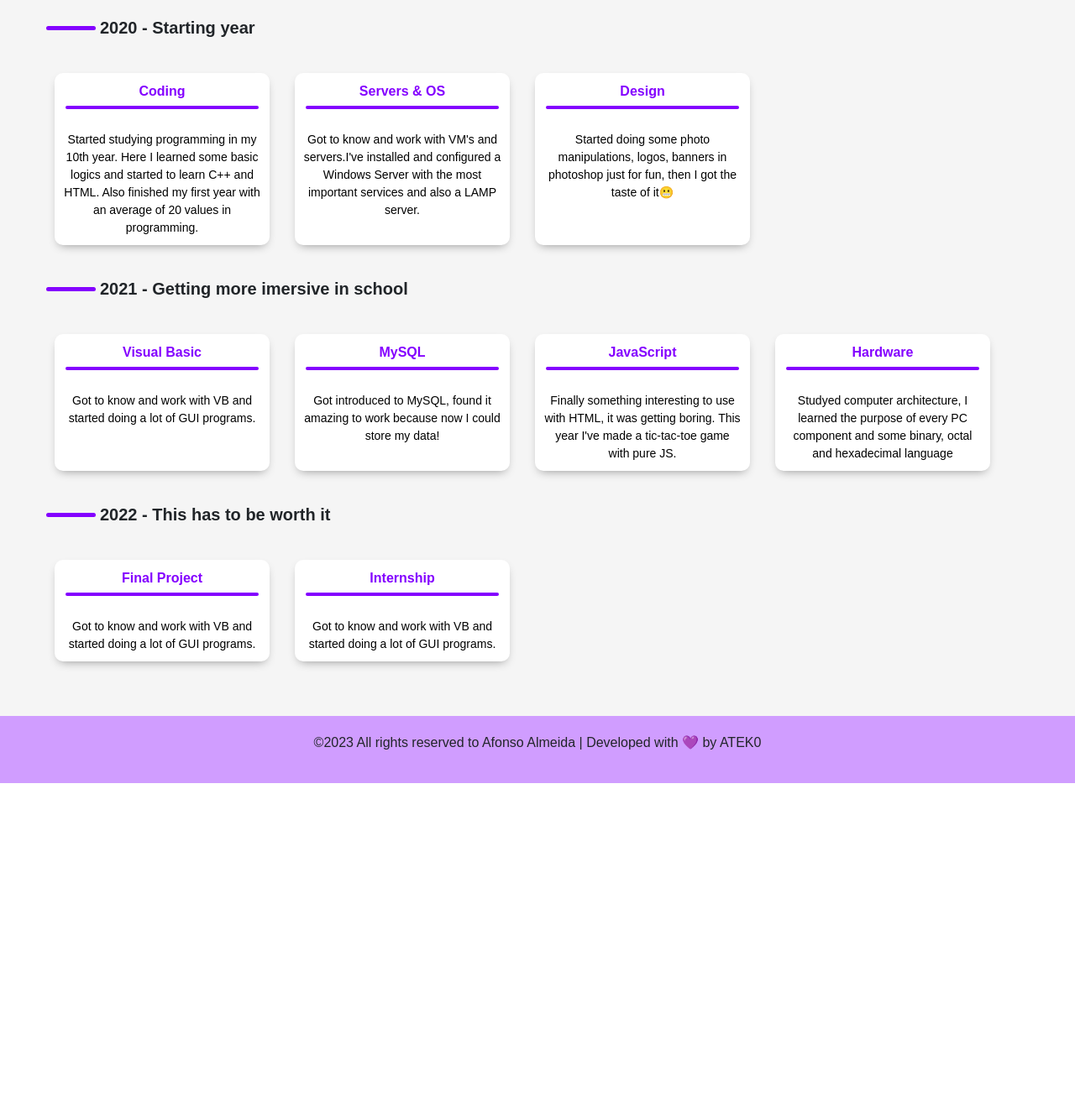
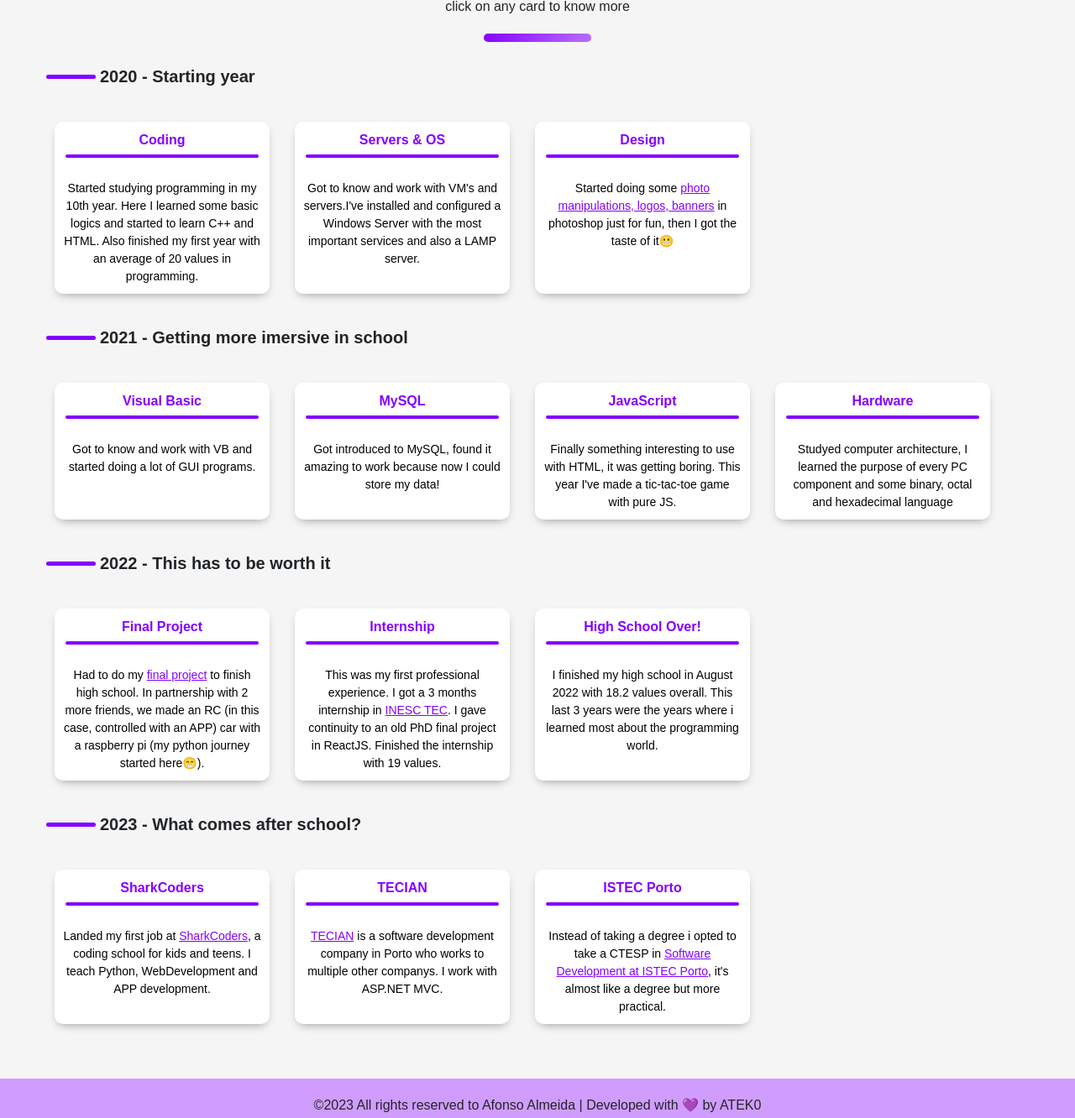
Before and after one commit to ATEK0/portfolioV2, a plain HTML site: page index.html in a window 1280 px wide. Shown: the part 1382-2714 px from the top of the page at 84% size. Before the commit the page ends 2315 px from the top, so only its background shows below. Drawn offline with nearby package versions, Linux system fonts and the light colour scheme.

Commit message:
experience finished infos

```diff
--- a/index.html
+++ b/index.html
@@ -72,9 +72,9 @@
       </div>
       <div class="menu">
         <ul>
-          <li><a href="#">HOME</a></li>
-          <li><a href="#">ABOUT</a></li>
-          <li><a href="#">CAREER</a></li>
+          <li><a href="#presentation-wrapper">HOME</a></li>
+          <li><a href="#second-wrapper">ABOUT</a></li>
+          <li><a href="#third-wrapper">CAREER</a></li>
           <li><a href="#">PROJECTS</a></li>
           <li><a href="#">CONTACT</a></li>
         </ul>
@@ -84,7 +84,7 @@
 
     <div id="body2" class="body2">
       <!-- PRESENTATION -->
-      <div class="presentation-wrapper">
+      <div class="presentation-wrapper" id="presentation-wrapper">
         <div class="presentation-content" style="padding: 20px;">
           <h1 class="name">
             HEY, I'M <br>
@@ -101,11 +101,11 @@
 
           <p style="font-weight: 300;font-size: 1.3rem;width:50%;padding-top: 30px;">I'm a 19 year old software developer and designer from Portugal. I'm actually studying software development at ISTEC Porto. My goals are to achieve sucess in every project that i embrace!</p>
           <div class="socials-pres">
-            <i class="fa fa-instagram" aria-hidden="true"></i> <!--Falta colocar refs para os sites-->
-            <i class="fa fa-github" aria-hidden="true"></i>
-            <i class="fa fa-stack-overflow" aria-hidden="true"></i>
-            <i class="fa fa-linkedin-square" aria-hidden="true"></i>
-            <i class="fa fa-envelope" aria-hidden="true"></i>
+            <a href="https://www.instagram.com/oafonsoalmeida" target="_blank"><i class="fa fa-instagram" aria-hidden="true"></i></a> <!--Falta colocar refs para os sites-->
+            <a href="https://github.com/ATEK0" target="_blank"><i class="fa fa-github" aria-hidden="true"></i></a>
+            <a href="https://stackoverflow.com/users/16716210/atek0" target="_blank"><i class="fa fa-stack-overflow" aria-hidden="true"></i></a>
+            <a href="https://www.linkedin.com/in/afonso-almeida-b32733232/" target="_blank"><i class="fa fa-linkedin-square" aria-hidden="true"></i></a>
+            <a href="mailto:afonsoalmeida2828@gmail.com" target="_blank"><i class="fa fa-envelope" aria-hidden="true"></i></a>
           </div>
         </div>
       </div>
@@ -113,7 +113,7 @@
       <!-- FIM PRESENTATION -->
 
       <!-- second card -->
-    <div class="second-wrapper">
+    <div id="second-wrapper" class="second-wrapper">
       <h2 class="title">KNOW ME BETTER</h2>
       <hr class="undelined">
 
@@ -154,8 +154,9 @@
     </div>
       <!-- end second card -->
 
-    <div class="third-wrapper">
+    <div id="third-wrapper" class="third-wrapper">
       <h2 class="title">EXPERIENCE</h2>
+      click on any card to know more
       <hr class="undelined">
       <div class="year-ind">
         <hr class="exp-hr"><p class="exp-title">2020 - Starting year</p>
@@ -177,7 +178,7 @@
       <div class="exp-card">
         <div class="exp-card-title">Design</div>
         <hr>
-        <div class="exp-card-content">Started doing some photo manipulations, logos, banners in photoshop just for fun, then I got the taste of it😬
+        <div class="exp-card-content">Started doing some <a href="colocar as fotos and stuff numa pasta do google drive">photo manipulations, logos, banners</a> in photoshop just for fun, then I got the taste of it😬
         </div>
       </div>
 
@@ -221,13 +222,43 @@
         <div class="exp-card">
           <div class="exp-card-title">Final Project</div>
           <hr>
-          <div class="exp-card-content">Got to know and work with VB and started doing a lot of GUI programs.
+          <div class="exp-card-content">Had to do my <a href="https://skye-pap.web.app/">final project</a> to finish high school. In partnership with 2 more friends, we made an RC (in this case, controlled with an APP) car with a raspberry pi (my python journey started here😁).
           </div>
         </div>
         <div class="exp-card">
           <div class="exp-card-title">Internship</div>
           <hr>
-          <div class="exp-card-content">Got to know and work with VB and started doing a lot of GUI programs.
+          <div class="exp-card-content">This was my first professional experience. I got a 3 months internship in <a href="https://www.inesctec.pt/pt">INESC TEC</a>. I gave continuity to an old PhD final project in ReactJS. Finished the internship with 19 values.
+          </div>
+        </div>
+        <div class="exp-card">
+          <div class="exp-card-title">High School Over!</div>
+          <hr>
+          <div class="exp-card-content">I finished my high school in August 2022 with 18.2 values overall. This last 3 years were the years where i learned most about the programming world.
+          </div>
+        </div>
+      </div>
+
+      <div class="year-ind">
+        <hr class="exp-hr"><p class="exp-title">2023 - What comes after school?</p>
+      </div>
+      <div class="card-wrapper">
+        <div class="exp-card">
+          <div class="exp-card-title">SharkCoders</div>
+          <hr>
+          <div class="exp-card-content">Landed my first job at <a href="https://www.sharkcoders.pt/">SharkCoders</a>, a coding school for kids and teens. I teach Python, WebDevelopment and APP development.
+          </div>
+        </div>
+        <div class="exp-card">
+          <div class="exp-card-title">TECIAN</div>
+          <hr>
+          <div class="exp-card-content"><a href="https://tecian.pt/">TECIAN</a> is a software development company in Porto who works to multiple other companys. I work with ASP.NET MVC.
+          </div>
+        </div>
+        <div class="exp-card">
+          <div class="exp-card-title">ISTEC Porto</div>
+          <hr>
+          <div class="exp-card-content">Instead of taking a degree i opted to take a CTESP in <a href="https://istec-porto.pt/ctesp-desenvolvimento-de-software/">Software Development at ISTEC Porto</a>, it's almost like a degree but more practical.
           </div>
         </div>
       </div>
--- a/scripts/main.js
+++ b/scripts/main.js
@@ -104,3 +104,6 @@ const onMouseMove = (e) =>{
 }
 
 document.addEventListener('mousemove', onMouseMove);
+
+
+//onhover one only
--- a/styles/style.css
+++ b/styles/style.css
@@ -295,7 +295,6 @@ nav ul li a:hover {
   text-align: center;
   margin: 10px;
   letter-spacing: 1px;
-  background-color: #8400ff;
   border: none;
   width: 45%;
   height: 3rem;
@@ -304,6 +303,7 @@ nav ul li a:hover {
   font-weight: bold;
   font-size: 1.2rem;
   color: white;
+  background: linear-gradient(110deg, #8400ff 0%, #9a2eff 91%);
   border-radius: 8px;
   transition: 0.5s all;
 }
@@ -338,6 +338,10 @@ nav ul li a:hover {
   border-radius: 5px;
   color: black;
   font-size: 3vw;
+}
+
+.socials-pres a {
+  text-decoration: none;
 }
 
 .socials-pres i:hover {
@@ -426,10 +430,28 @@ span.cursor {
   font-weight: bold!important;
 }
 
-hr {
-    width: 10%;
-    border-top: 5px solid #8400ff;
-    border-radius: 5px;
+.undelined {
+  width: 10%;
+  position: relative;
+    border: 4px solid transparent;
+    border-radius: 16px;
+    background: linear-gradient(126deg, #8400ff 0%, #b567ff 91%);
+    background-clip: padding-box;
+    padding: 5px;
+
+  /* border: 5px solid;
+  border-radius: 15px;
+  border-image: linear-gradient(126deg, #8400ff, #9e36ff) 1; */
+}
+
+.undelined::after {
+  position: absolute;
+  top: -4px; bottom: -4px;
+  left: -4px; right: -4px;
+  background: linear-gradient(red, blue);
+  content: '';
+  z-index: -1;
+  border-radius: 16px;
 }
 
 .skills-wrapper {
@@ -438,7 +460,13 @@ hr {
   align-items: right;
   justify-content: right;
   height: auto;
+
+  /* pointer-events: none; */
 }
+
+/* .skills-wrapper:hover {
+  background: yellow;
+} */
 
 .skill {
   padding: 10px;
@@ -448,6 +476,17 @@ hr {
   border-radius: 5px;
   color: white;
   font-weight: bold;
+  transition: 1s all;
+
+  /* pointer-events: auto; */
+}
+
+.skill:hover {
+  transform: scale(1.15);
+  background-color: #9a2eff;
+  -webkit-box-shadow: 0px 0px 9px 0px rgba(255, 255, 255, 0.75);
+  -moz-box-shadow: 0px 0px 9px 0px rgba(255, 255, 255, 0.75);
+  box-shadow: 0px 0px 9px 0px rgba(255, 255, 255, 0.75);
 }
 
 .third-wrapper {
@@ -475,6 +514,8 @@ hr {
 .exp-hr {
   width: 5%;
   margin:5px;
+  border-top: 5px solid var(--fcolor);
+  border-radius: 15px;
 }
 
 .exp-title {
@@ -515,6 +556,11 @@ hr {
   padding: 10px;
 }
 
+.exp-card-content a {
+  color: var(--fcolor);
+  text-decoration: underline;
+}
+
 
 footer {
   text-align: center;
```
